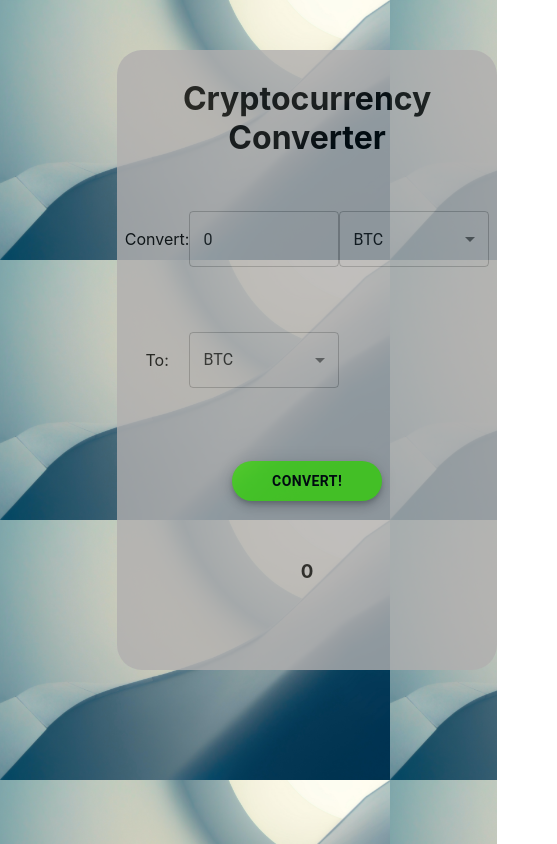
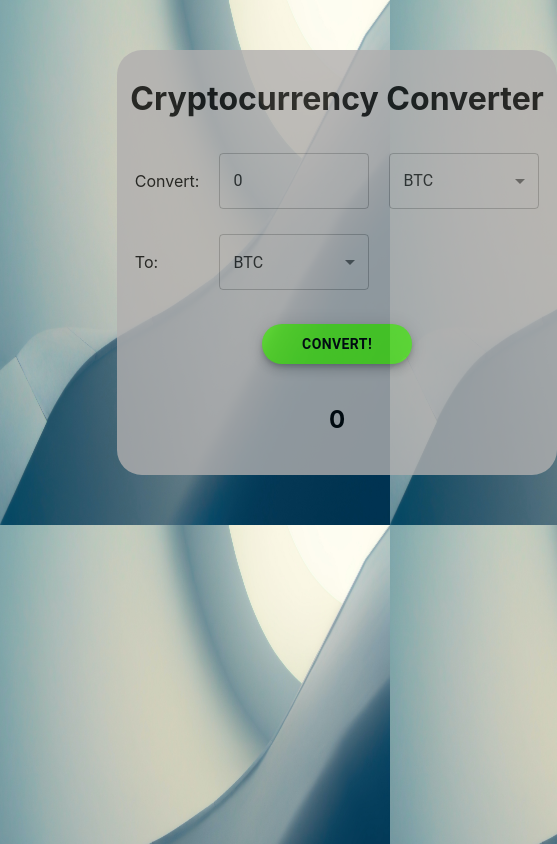
Before and after one commit to DinSanGun/crypto-converter, a React (Create React App) app: page / in a window 390 px wide. Shown: the whole page, 557 px wide, since content can reach past the window. Built offline with nearby package versions, Linux system fonts and the light colour scheme.

Commit message:
Modified responsiveness and added margin between input areas

```diff
--- a/src/components/CurrencyConverter.js
+++ b/src/components/CurrencyConverter.js
@@ -20,7 +20,6 @@ function CurrencyConverter() {
 
     const [isLoading, setIsLoading] = useState(false);
 
-
     const [result, setResult] = useState(0);
 
     const convert = () => {
@@ -34,13 +33,13 @@ function CurrencyConverter() {
                 function: 'CURRENCY_EXCHANGE_RATE',
                 from_currency: fromCurrency,
                 to_currency: toCurrency,
-                apikey: process.env.ALPHA_VANTAGE_KEY
+                apikey: '882C44XRJVNZK4EO'    //process.env.ALPHA_VANTAGE_KEY
             }
         };
 
         axios.request(options).then(function(response) {
             const exchangeRate= response.data['Realtime Currency Exchange Rate']['5. Exchange Rate'];
-            setResult(fromAmount * exchangeRate);
+            setResult(Math.round(fromAmount * exchangeRate*100)/100);
             setIsLoading(false);
 
         }).catch(function (error) {
@@ -71,6 +70,7 @@ function CurrencyConverter() {
             </div>
             <div className = 'from'>
                 <Select
+
                     className = 'selectCurrency'
                     value = {fromCurrency}
                     onChange = {(event) => setFromCurrency(event.target.value)}
@@ -112,7 +112,7 @@ function CurrencyConverter() {
 
 
             <div className = 'result'>
-                <h3>{result}</h3>
+                <h2>{result}</h2>
             </div>
 
         </div>
--- a/src/index.css
+++ b/src/index.css
@@ -6,7 +6,8 @@ body {
   -webkit-font-smoothing: antialiased;
   -moz-osx-font-smoothing: grayscale;
   background: url("background.jpg");
-  background-size: 100% auto;
+  background-size: 100% 100%;
+  overflow: hidden;
 }
 
 code {
@@ -25,6 +26,7 @@ code {
 }
 
 .currency-converter {
+  margin: auto;
   border-radius: 25px;
   opacity: 80%;
   background-color: rgb(177, 175, 175);
@@ -37,17 +39,23 @@ code {
   grid-template-columns: repeat(3, 1fr);
 }
 
+/* @media screen and (max-width: 1084px) {
+    .from{
+      : space-evenly;
+    }
+} */
+
 .header {
   text-align: center;
   grid-column: 1 / -1;
 }
 
 .from {
-  margin: auto;
+ margin: auto 10px;
 }
 
 .to {
-  margin: auto;
+  margin: auto 10px;
 }
 
 .buttonArea {
```
